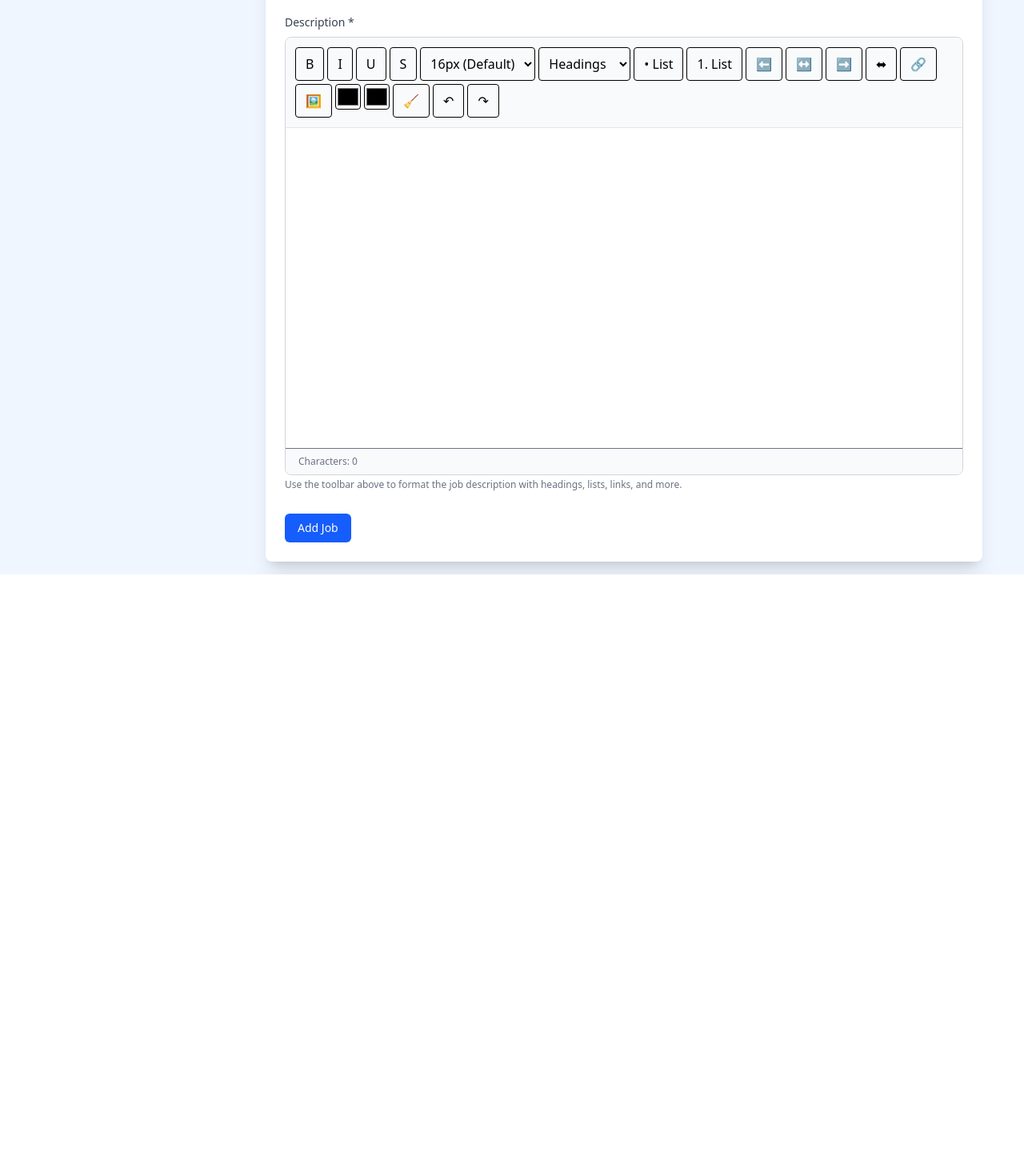
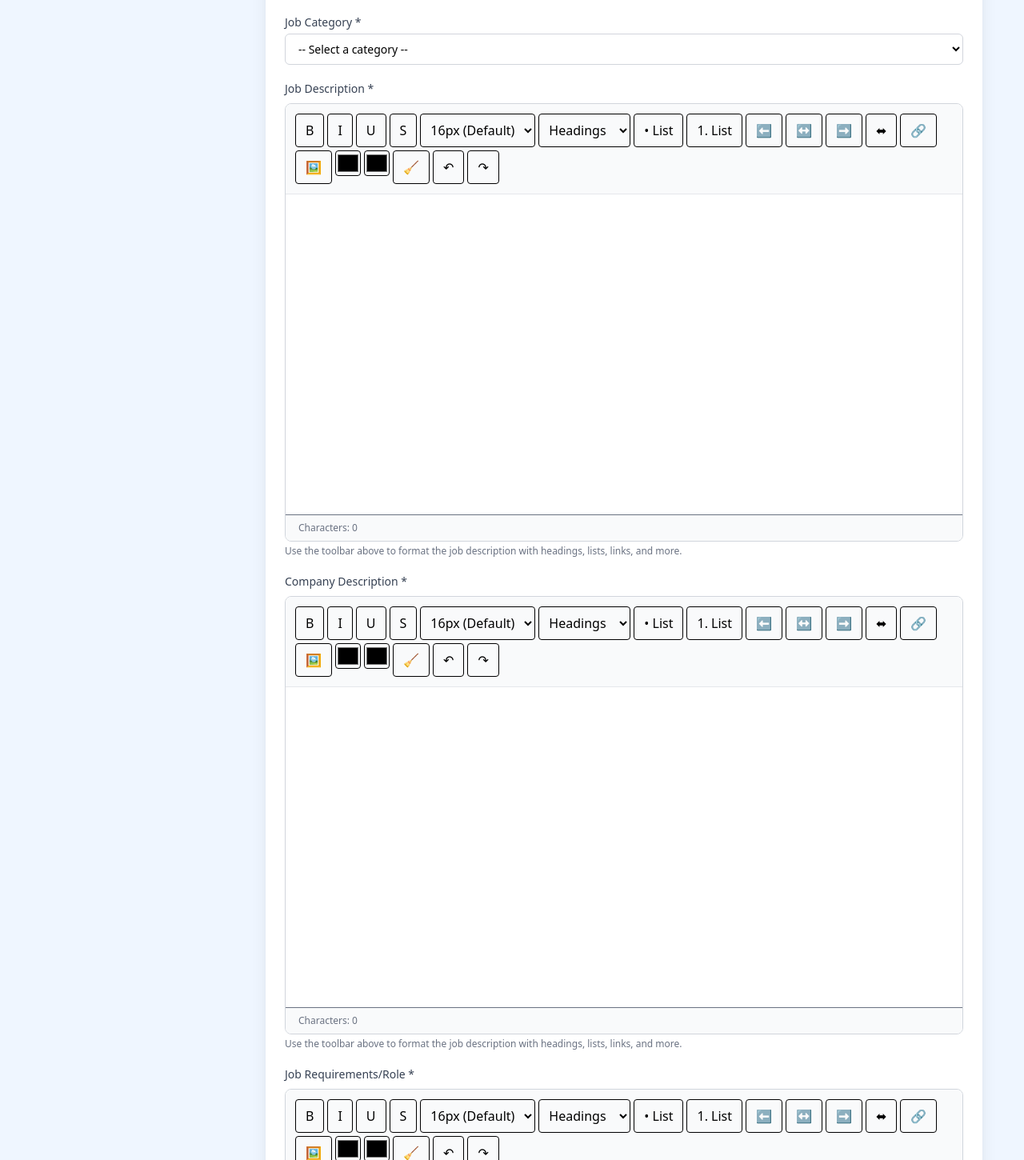
Before and after one commit to MohdBelalNaim/HireScript-Admin, a React (Vite) app: page /add in a window 1280 px wide. Shown: the part 1060-2510 px from the top of the page at 80% size. Before the commit the page ends 1778 px from the top, so only its background shows below. Built offline with nearby package versions, Linux system fonts and the light colour scheme.

Commit message:
[UPDATE] Admin panel is updated according to the new website

```diff
--- a/src/Add.jsx
+++ b/src/Add.jsx
@@ -19,22 +19,31 @@ const Add = () => {
     "companyLogo",
   ];
 
+
+
   const { register, handleSubmit, reset, setValue, watch } = useForm();
-  const [description, setDescription] = useState("");
+  const [companyDescription, setCompanyDescription] = useState("");
+  const [jobDescription, setJobDescription] = useState("");
+  const [jobRequirements, setJobRequirements] = useState("");
   const [location, setLocation] = useState(""); // Add location state
+
 
   const handleAddJob = async (data) => {
     try {
       const newJob = {
         ...data,
         location, // Include location from state
-        description,
+        companyDescription,
+        jobDescription,
+        jobRequirements,
         createdAt: serverTimestamp(),
       };
       await addDoc(collection(db, "jobs"), newJob);
       alert("Job added successfully!");
       reset();
-      setDescription("");
+      setCompanyDescription("");
+      setJobDescription("");
+      setJobRequirements("");
       setLocation(""); // Reset location
     } catch (error) {
       console.error("Error adding job:", error);
@@ -46,6 +55,17 @@ const Add = () => {
     setLocation(value);
     setValue("location", value); // Update react-hook-form value
   };
+
+  const jobCategories = [
+    "Marketing",
+    "Engineering",
+    "Design",
+    "Finance",
+    "Sales",
+    "HR",
+    "IT Support",
+    "Operations",
+  ];
 
   return (
     <div className="max-w-4xl mx-auto p-6 bg-white rounded-lg shadow-xl my-4">
@@ -81,13 +101,30 @@ const Add = () => {
         </div>
 
         <div>
+          <label className="block mb-1 text-sm text-gray-700">Job Category *</label>
+          <select
+            {...register("category", { required: true })}
+            className="w-full px-3 py-2 border border-gray-300 rounded-md text-sm focus:outline-none focus:ring-2 focus:ring-blue-500 focus:border-blue-500"
+            defaultValue=""
+          >
+            <option value="" disabled>-- Select a category --</option>
+            {jobCategories.map((cat) => (
+              <option key={cat} value={cat}>
+                {cat}
+              </option>
+            ))}
+          </select>
+        </div>
+
+
+        <div>
           <label className="block mb-2 text-sm font-medium text-gray-700">
-            Description *
+            Job Description *
           </label>
           <RichTextEditor
-            value={description}
+            value={jobDescription}
             onChange={(value) => {
-              setDescription(value);
+              setJobDescription(value);
             }}
             placeholder="Write the job description here..."
           />
@@ -96,6 +133,37 @@ const Add = () => {
             lists, links, and more.
           </p>
         </div>
+        <div>
+          <label className="block mb-2 text-sm font-medium text-gray-700">
+            Company Description *
+          </label>
+          <RichTextEditor
+            value={companyDescription}
+            onChange={(value) => {
+              setCompanyDescription(value);
+            }}
+            placeholder="Write the Company description here..."
+          />
+          <p className="mt-1 text-xs text-gray-500">
+            Use the toolbar above to format the job description with headings, lists, links, and more.
+          </p>
+        </div>
+        <div>
+          <label className="block mb-2 text-sm font-medium text-gray-700">
+            Job Requirements/Role *
+          </label>
+          <RichTextEditor
+            value={jobRequirements}
+            onChange={(value) => {
+              setJobRequirements(value);
+            }}
+            placeholder="Write the job Requirement here..."
+          />
+          <p className="mt-1 text-xs text-gray-500">
+            Use the toolbar above to format the job description with headings, lists, links, and more.
+          </p>
+        </div>
+
 
         <button
           type="submit"
--- a/src/Edit.jsx
+++ b/src/Edit.jsx
@@ -1,8 +1,9 @@
 import React, { useEffect, useState } from "react";
 import { useParams, useNavigate } from "react-router-dom";
-import { useForm } from "react-hook-form";
+import { Controller, useForm } from "react-hook-form";
 import { doc, getDoc, updateDoc } from "firebase/firestore";
 import { db } from "./firebase";
+import RichTextEditor from "./Component/RichTextEditor";
 
 const EditJob = () => {
   const { id } = useParams();
@@ -12,8 +13,10 @@ const EditJob = () => {
     register,
     handleSubmit,
     reset,
+    control,
     formState: { isSubmitting },
   } = useForm();
+
 
   const [loading, setLoading] = useState(true);
 
@@ -21,7 +24,6 @@ const EditJob = () => {
     "title",
     "company",
     "location",
-    "description",
     "salary",
     "type",
     "skills",
@@ -31,6 +33,8 @@ const EditJob = () => {
     "deadline",
     "companyLogo",
   ];
+
+
 
   useEffect(() => {
     const fetchJob = async () => {
@@ -92,15 +96,64 @@ const EditJob = () => {
                 />
               </div>
             ))}
-
+            <div>
+              <label className="block mb-1 text-sm text-gray-700 capitalize">
+                Job Description
+              </label>
+            <Controller
+              name="jobDescription"
+              control={control}
+              defaultValue=""
+              render={({ field }) => (
+                <RichTextEditor
+                  value={field.value}
+                  onChange={field.onChange}
+                  placeholder="Edit Job Description "
+                />
+              )}
+            />
+            </div>
+            <div>
+              <label className="block mb-1 text-sm text-gray-700 capitalize">
+                Company Description
+              </label>
+            <Controller
+              name="companyDescription"
+              control={control}
+              defaultValue=""
+              render={({ field }) => (
+                <RichTextEditor
+                  value={field.value}
+                  onChange={field.onChange}
+                  placeholder="Edit Company Description "
+                />
+              )}
+            />
+            </div>
+            <div>
+              <label className="block mb-1 text-sm text-gray-700 capitalize">
+                Job Requirement
+              </label>
+            <Controller
+              name="jobRequirements"
+              control={control}
+              defaultValue=""
+              render={({ field }) => (
+                <RichTextEditor
+                  value={field.value}
+                  onChange={field.onChange}
+                  placeholder="Edit Job Requirement "
+                />
+              )}
+            />
+            </div>
             <button
               type="submit"
               disabled={isSubmitting}
-              className={`w-full px-4 py-2 rounded-md text-white text-sm transition ${
-                isSubmitting
+              className={`w-full px-4 py-2 rounded-md text-white text-sm transition ${isSubmitting
                   ? "bg-blue-300 cursor-not-allowed"
                   : "bg-blue-600 hover:bg-blue-700"
-              }`}
+                }`}
             >
               {isSubmitting ? "Updating..." : "Update Job"}
             </button>
```
